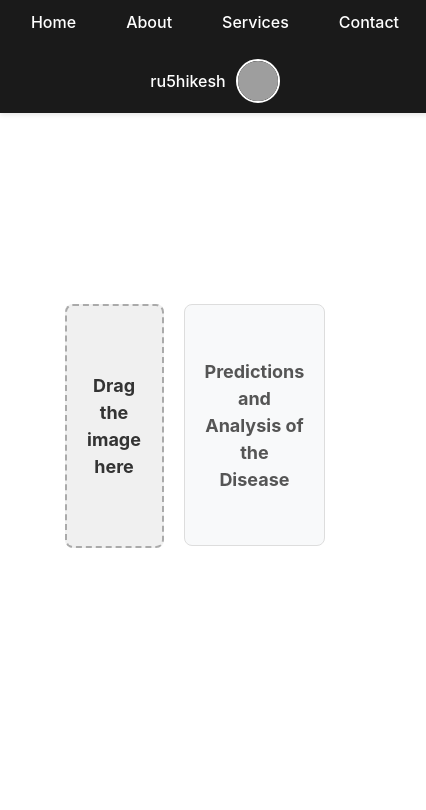
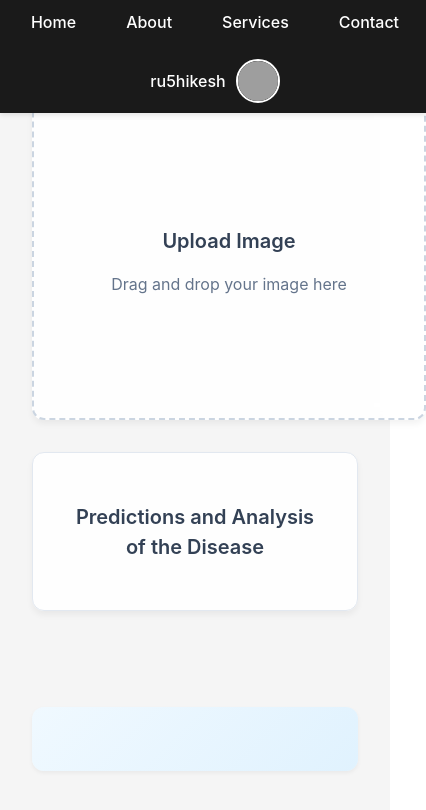
Before and after one commit to ru5hikesh/DermaWIseAI, a React (Vite) app in the folder frontend/: page / in a window 390 px wide. Shown: the top 810 px of the page, 426 px wide, since content can reach past the window. Built offline with nearby package versions, Linux system fonts and the light colour scheme; no server answers; grey boxes are pictures that could not be loaded.

Commit message:
CSS Fix of Left & Right Box

```diff
--- a/frontend/src/App.css
+++ b/frontend/src/App.css
@@ -1,113 +1,121 @@
-/* Root container styling */
-#root {
-  max-width: 1280px;
-  margin: 0 auto;
+/* Main layout styling */
+.App {
+  min-height: 100vh;
+  min-width: 100vw;
+  background-color: #f5f5f5;
+  padding-top: 70px; /* Space for fixed navbar */
+}
+
+.main-content {
+  max-width: 1400px;
+  margin: 2rem auto;
+  padding: 0 2rem;
+  display: flex;
+  flex-direction: column;
+  gap: 2rem;
+}
+
+.boxes-container {
+  display: flex;
+  gap: 2rem;
+  margin-bottom: 2rem;
+}
+
+/* Left box styling */
+.left-box {
+  flex: 0 0 350px; /* Fixed width */
+  background: rgba(255, 255, 255, 0.9);
+  border: 2px dashed #cbd5e1;
   padding: 2rem;
+  border-radius: 12px;
+  height: 300px;
+  display: flex;
+  justify-content: center;
+  align-items: center;
+  transition: all 0.3s ease;
+  box-shadow: 0 4px 6px rgba(0, 0, 0, 0.05);
+  backdrop-filter: blur(10px);
+}
+
+.left-box:hover {
+  border-color: #94a3b8;
+  transform: translateY(-5px);
+  box-shadow: 0 8px 15px rgba(0, 0, 0, 0.1);
+}
+
+/* Right box styling */
+.right-box {
+  flex: 1;
+  background: rgba(255, 255, 255, 0.95);
+  border: 1px solid #e2e8f0;
+  padding: 2rem;
+  border-radius: 12px;
+  height: 500px;
+  display: flex;
+  justify-content: center;
+  align-items: center;
+  transition: all 0.3s ease;
+  box-shadow: 0 4px 6px rgba(0, 0, 0, 0.05);
+}
+
+.right-box:hover {
+  box-shadow: 0 8px 20px rgba(0, 0, 0, 0.1);
+  transform: translateY(-5px);
+}
+
+/* Box content styling */
+.box-content {
   text-align: center;
 }
 
-
-/* Layout for content boxes and message */
-.main-content {
-  padding-top: 80px; /* Add padding to avoid overlap with navbar */
-  display: flex;
-  flex-direction: column;
-  align-items: center;
-  gap: 20px;
+.box-title {
+  color: #334155;
+  font-size: 1.25rem;
+  font-weight: 600;
+  margin-bottom: 1rem;
 }
 
-.boxes {
-  display: flex;
-  justify-content: space-between;
-  gap: 20px;
-  width: 80%;
-  margin: 0 auto;
-}
-
-/* Styling for the LeftBox component */
-.left-box {
-  flex: 1;
-  background-color: #f0f0f0;
-  border: 2px dashed #aaa;
-  padding: 20px;
-  display: flex;
-  justify-content: center;
-  align-items: center;
-  text-align: center;
-  height: 200px;
-  border-radius: 8px;
-}
-
-.left-box h2 {
-  font-size: 18px;
-  color: #333;
-}
-
-/* Styling for the RightBox component */
-.right-box {
-  flex: 1;
-  background-color: #f8f9fa;
-  border: 1px solid #ddd;
-  padding: 20px;
-  display: flex;
-  justify-content: center;
-  align-items: center;
-  text-align: center;
-  height: 200px;
-  border-radius: 8px;
-}
-
-.right-box h2 {
-  font-size: 18px;
-  color: #555;
+.drag-text {
+  color: #64748b;
+  font-size: 1rem;
 }
 
 /* Message container styling */
 .message-container {
-  margin-top: auto; /* Push the message to the bottom */
   text-align: center;
-  font-size: 24px;
-  font-weight: bold;
-  color: #333;
+  padding: 2rem;
+  margin-top: 2rem;
+  background: linear-gradient(135deg, #f0f9ff 0%, #e0f2fe 100%);
+  border-radius: 12px;
+  box-shadow: 0 2px 4px rgba(0, 0, 0, 0.05);
+  transition: all 0.3s ease;
 }
 
-/* Existing logo styling */
-.logo {
-  height: 6em;
-  padding: 1.5em;
-  will-change: filter;
-  transition: filter 300ms;
+.message-container:hover {
+  transform: translateY(-2px);
+  box-shadow: 0 4px 8px rgba(0, 0, 0, 0.1);
 }
 
-.logo:hover {
-  filter: drop-shadow(0 0 2em #646cffaa);
+.message-container h1 {
+  color: #0f172a;
+  font-size: 1.5rem;
+  font-weight: 500;
+  margin: 0;
 }
 
-.logo.react:hover {
-  filter: drop-shadow(0 0 2em #61dafbaa);
-}
+/* Responsive design */
+@media (max-width: 768px) {
+  .boxes-container {
+      flex-direction: column;
+  }
 
-@keyframes logo-spin {
-  from {
-    transform: rotate(0deg);
+  .left-box {
+      flex: none;
+      width: 100%;
+      height: 250px;
   }
-  to {
-    transform: rotate(360deg);
+
+  .right-box {
+      height: 400px;
   }
 }
-
-@media (prefers-reduced-motion: no-preference) {
-  a:nth-of-type(2) .logo {
-    animation: logo-spin infinite 20s linear;
-  }
-}
-
-/* Card styling */
-.card {
-  padding: 2em;
-}
-
-/* Additional helper text styling */
-.read-the-docs {
-  color: #888;
-}
--- a/frontend/src/App.jsx
+++ b/frontend/src/App.jsx
@@ -1,7 +1,5 @@
 import React, { useEffect, useState } from 'react';
 import Navbar from './components/Navbar';
-import LeftBox from './components/LeftBox'; // Import LeftBox
-import RightBox from './components/RightBox'; // Import RightBox
 import './App.css';
 
 function App() {
@@ -18,10 +16,21 @@ function App() {
     <div className="App">
       <Navbar />
       <div className="main-content">
-        <div className="boxes">
-          <LeftBox />
-          <RightBox />
+        <div className="boxes-container">
+          <div className="left-box">
+            <div className="box-content">
+              <h2 className="box-title">Upload Image</h2>
+              <p className="drag-text">Drag and drop your image here</p>
+            </div>
+          </div>
+
+          <div className="right-box">
+            <div className="box-content">
+              <h2 className="box-title">Predictions and Analysis of the Disease</h2>
+            </div>
+          </div>
         </div>
+
         <div className="message-container">
           <h1>{message}</h1>
         </div>
--- a/frontend/src/components/LeftBox.css
+++ b/frontend/src/components/LeftBox.css
@@ -1,18 +1,46 @@
-/* Styling for the left box */
 .left-box {
   flex: 1;
-    background-color: #f0f0f0; /* Light gray background */
-    border: 2px dashed #aaa; /* Dashed border for "drag here" look */
-    padding: 20px;
+  background: rgba(255, 255, 255, 0.9);
+  border: 2px dashed #cbd5e1;
+  padding: 2rem;
+  border-radius: 12px;
+  height: 500px;
   display: flex;
   justify-content: center;
   align-items: center;
-    text-align: center;
-    height: 200px;
-    border-radius: 8px;
+  transition: all 0.3s ease;
+  box-shadow: 0 4px 6px rgba(0, 0, 0, 0.05);
+  backdrop-filter: blur(10px);
+  min-width: 100px;
+  max-width: 200px;
 }
 
-  .left-box h2 {
-    font-size: 18px;
-    color: #333;
+.left-box:hover {
+  border-color: #94a3b8;
+  transform: translateY(-5px);
+  box-shadow: 0 8px 15px rgba(0, 0, 0, 0.1);
+  border-style: solid;
 }
+
+.box-content {
+  text-align: center;
+}
+
+.box-title {
+  color: #334155;
+  font-size: 1.25rem;
+  font-weight: 600;
+  margin-bottom: 1rem;
+}
+
+.drag-text {
+  color: #64748b;
+  font-size: 1rem;
+}
+
+@media (max-width: 768px) {
+  .left-box {
+      min-width: unset;
+      height: 300px;
+  }
+}
--- a/frontend/src/components/RightBox.css
+++ b/frontend/src/components/RightBox.css
@@ -1,18 +1,42 @@
-/* Styling for the right box */
 .right-box {
-    flex: 1;
-    background-color: #f8f9fa; /* Slightly lighter background */
-    border: 1px solid #ddd; /* Subtle solid border */
-    padding: 20px;
-    display: flex;
-    justify-content: center;
-    align-items: center;
-    text-align: center;
-    height: 200px;
-    border-radius: 8px;
+  flex: 2;
+  background: rgba(255, 255, 255, 0.95);
+  border: 1px solid #e2e8f0;
+  padding: 2rem;
+  border-radius: 12px;
+  display: flex;
+  flex-direction: column;
+  justify-content: center;
+  transition: all 0.3s ease;
+  box-shadow: 0 4px 6px rgba(0, 0, 0, 0.05);
+  max-width: 500px;
+}
+
+.right-box:hover {
+  box-shadow: 0 8px 20px rgba(0, 0, 0, 0.1);
+}
+
+.predictions-container {
+  flex: 1;
+  display: flex;
+  flex-direction: column;
+  gap: 1rem;
+  overflow-y: auto;
+}
+
+.prediction-item {
+  background: #f8fafc;
+  border: 1px solid #e2e8f0;
+  border-radius: 8px;
+  padding: 1rem;
+  display: flex;
+  justify-content: space-between;
+  align-items: center;
+  transition: all 0.2s ease;
+}
+
+@media (max-width: 768px) {
+  .right-box {
+    height: auto;
   }
-
-  .right-box h2 {
-    font-size: 18px;
-    color: #555;
-  }
+}
--- a/frontend/src/components/RightBox.jsx
+++ b/frontend/src/components/RightBox.jsx
@@ -1,10 +1,54 @@
 import React from 'react';
 import './RightBox.css';
 
-function RightBox() {
+function RightBox({ predictions = null }) {
   return (
     <div className="right-box">
-      <h2>Predictions and Analysis of the Disease</h2>
+      <div className="box-content">
+        <h2 className="box-title">Predictions and Analysis of the Disease</h2>
+
+        <div className="predictions-container">
+          {!predictions ? (
+            <div className="empty-state">
+              <div className="empty-state-icon">📊</div>
+              <p>Upload an image to see predictions</p>
+            </div>
+          ) : (
+            // Example predictions - replace with actual data
+            <>
+              <div className="prediction-item">
+                <span className="prediction-label">Disease Type 1</span>
+                <div className="prediction-value">
+                  <div className="confidence-bar">
+                    <div className="confidence-fill" style={{ width: '85%' }}></div>
+                  </div>
+                  <span>85%</span>
+                </div>
+              </div>
+
+              <div className="prediction-item">
+                <span className="prediction-label">Disease Type 2</span>
+                <div className="prediction-value">
+                  <div className="confidence-bar">
+                    <div className="confidence-fill" style={{ width: '45%' }}></div>
+                  </div>
+                  <span>45%</span>
+                </div>
+              </div>
+
+              <div className="prediction-item">
+                <span className="prediction-label">Disease Type 3</span>
+                <div className="prediction-value">
+                  <div className="confidence-bar">
+                    <div className="confidence-fill" style={{ width: '25%' }}></div>
+                  </div>
+                  <span>25%</span>
+                </div>
+              </div>
+            </>
+          )}
+        </div>
+      </div>
     </div>
   );
 }
```
Lines whose indentation alone changed are shown as unchanged.
